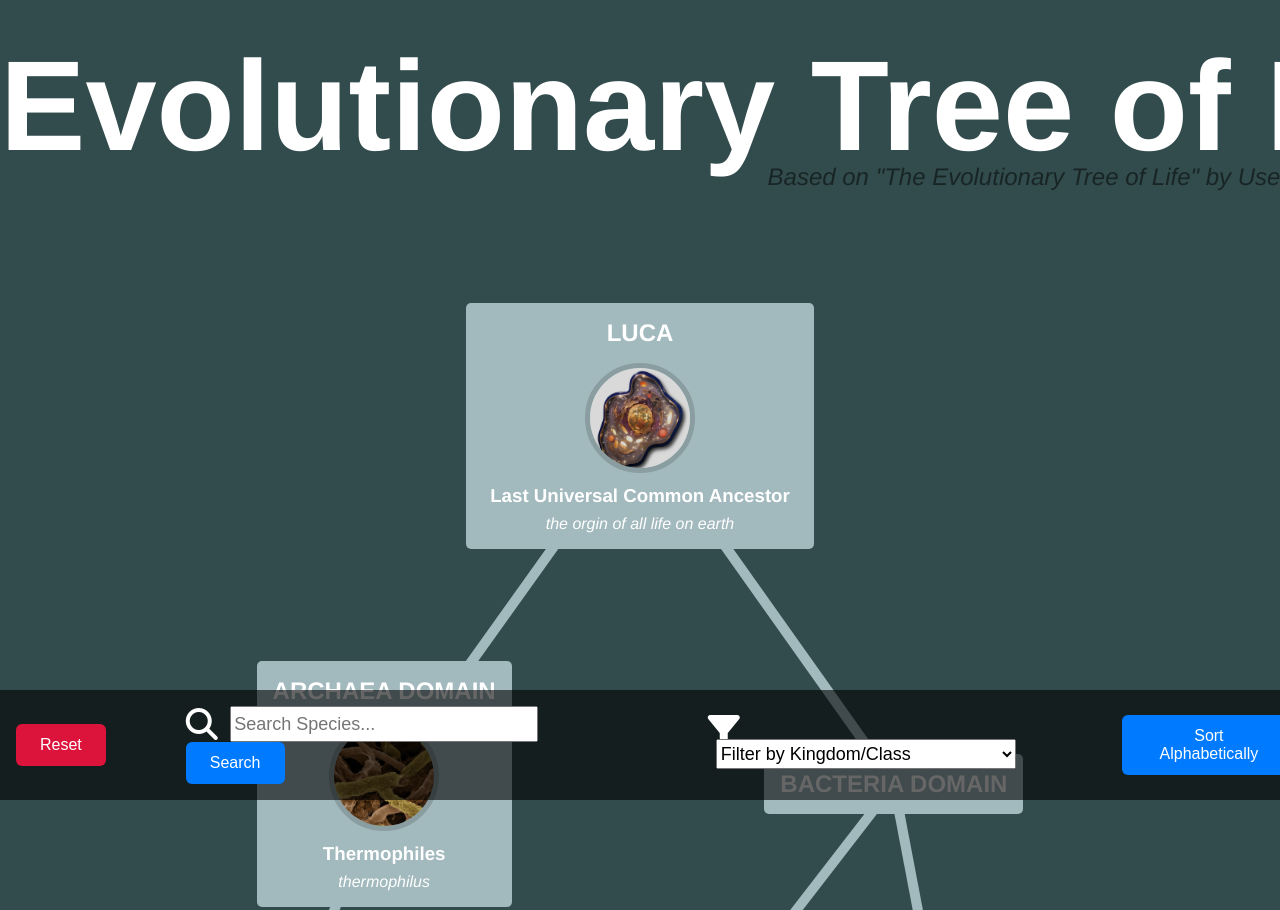
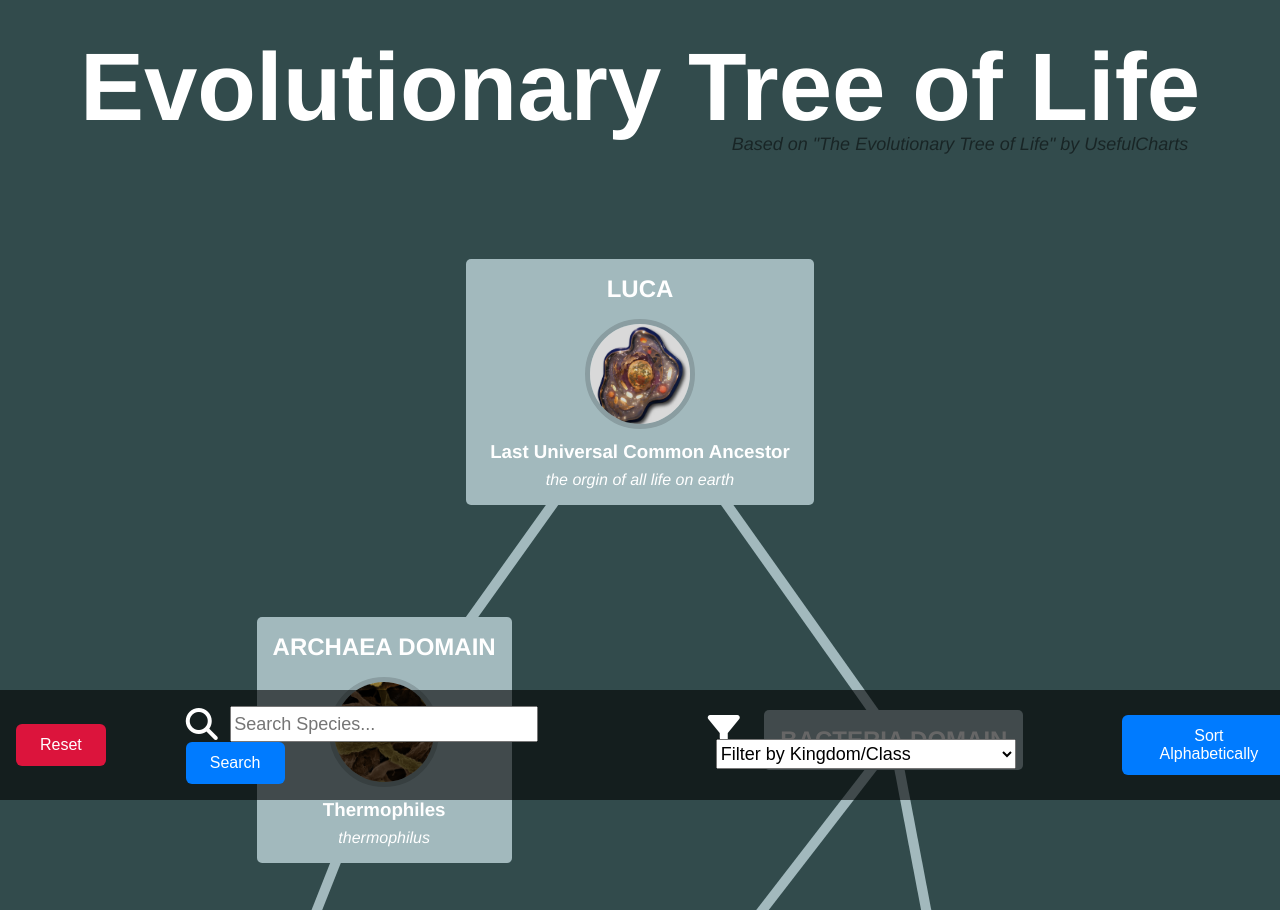
Before and after one commit to eddie-reyes/catalog-SEA-2025, a plain HTML site: page index.html in a window 1280 px wide. Shown: the top 910 px of the page. Drawn offline with Linux system fonts and the light colour scheme.

Commit message:
adjusted font sizes for smaller screens

```diff
--- a/style.css
+++ b/style.css
@@ -16,10 +16,10 @@ body {
     opacity: 50%;
     color: black;
     font-style: italic;
-    font-size: x-large;
+    font-size: large;
     font-weight: 200;
     text-align: center;
-    transform: translate(27rem, -1rem);
+    transform: translate(20rem, -0.5rem);
 }
 
 #canvas {
@@ -31,7 +31,7 @@ body {
     white-space: nowrap;
     text-align: center;
     margin: 0;
-    font-size: 8em;
+    font-size: 6em;
     color: white;
 }
 
@@ -94,7 +94,7 @@ i {
     color: white;
     text-align: center;
     opacity: 0.5;
-    font-size: 10rem;
+    font-size: 6em;
     font-weight: 200;
     font-style: italic;
     margin-top: 10rem;
```
